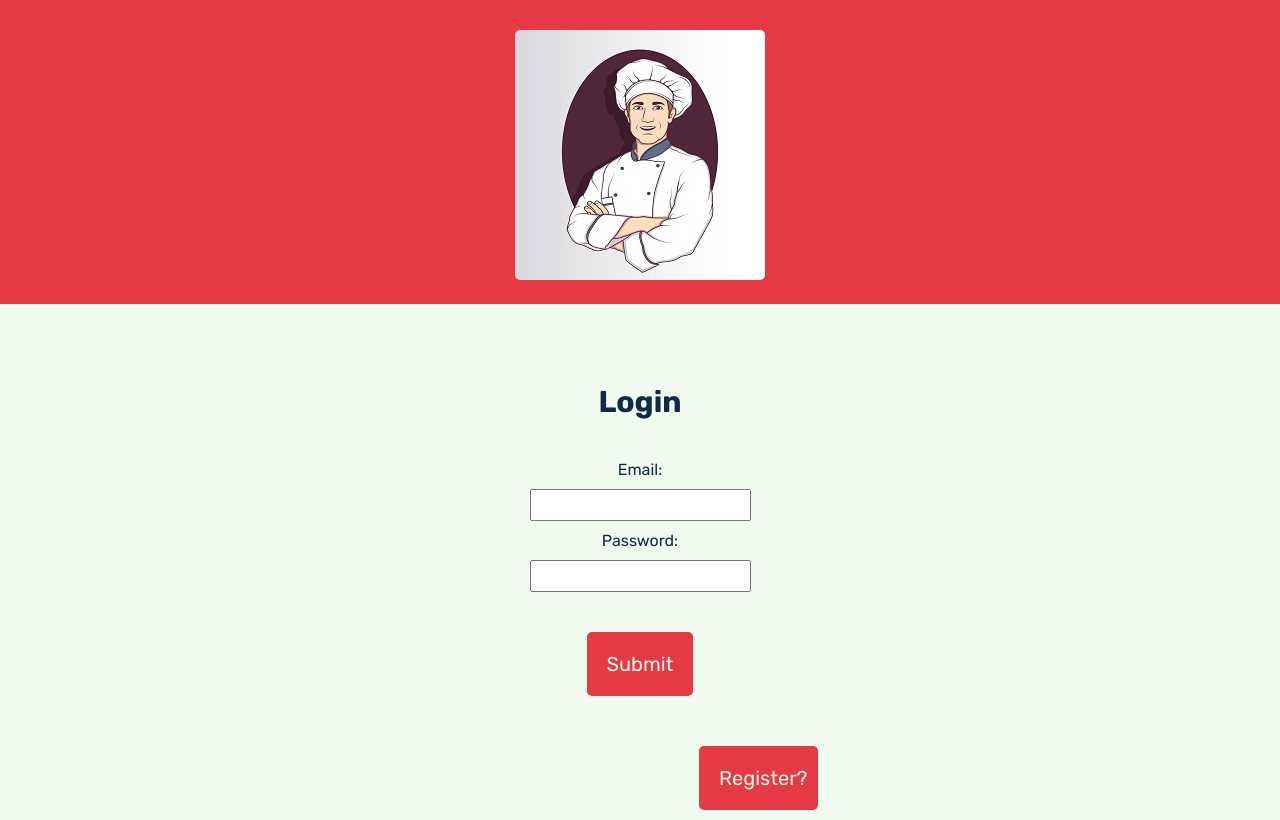
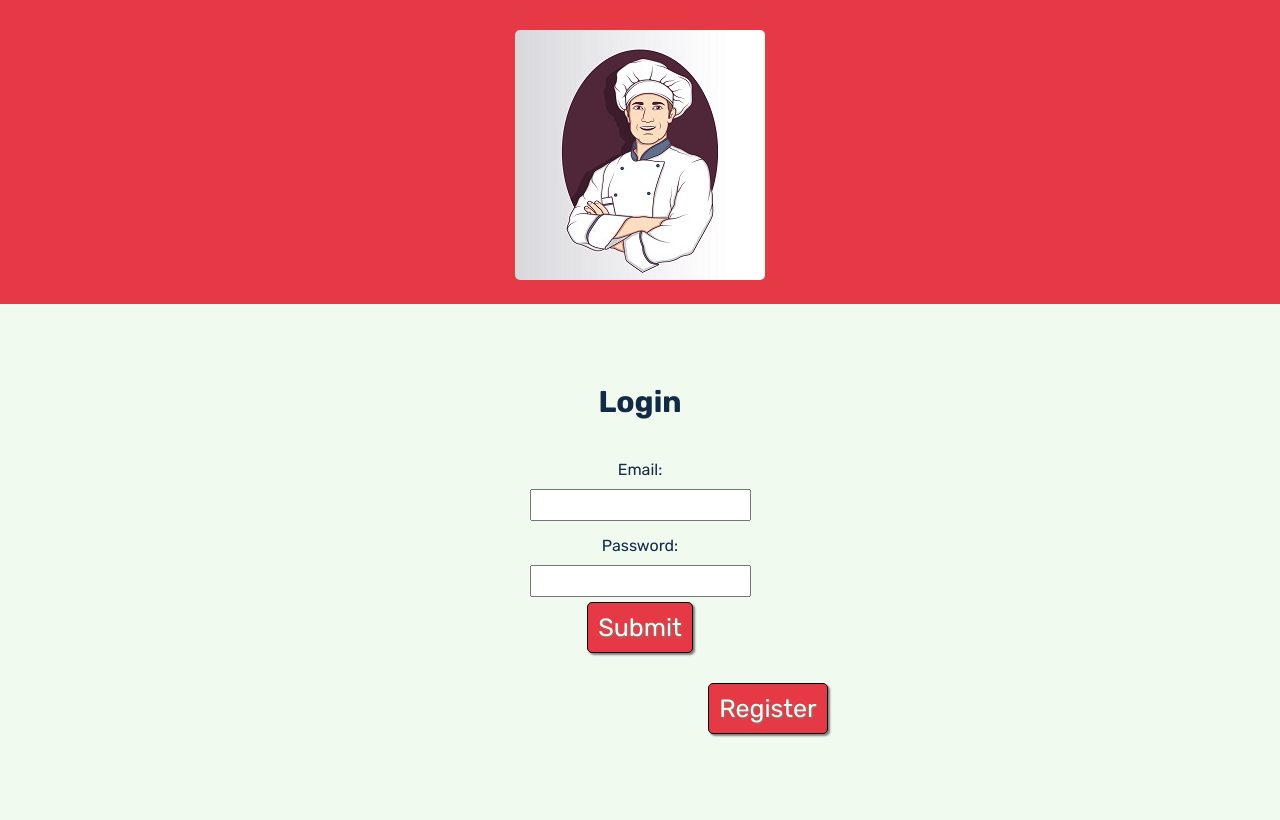
Before and after one commit to toribromma/CookIt, a React (Create React App) app in the folder client/: page / in a window 1280 px wide. Built offline with nearby package versions, Linux system fonts and the light colour scheme.

Commit message:
created a Button component

```diff
--- a/client/src/App.js
+++ b/client/src/App.js
@@ -12,7 +12,7 @@ import setAuthToken from "./utils/setAuthToken";
 import Login from "./components/Authentication/Login";
 import Context from "./utils/Context";
 import FilterRecipesContainer from "./components/FilterRecipes/FilterRecipesContainer";
-
+import Button from "./components/Button/Button"
 function App() {
   const [recipes, setRecipes] = useState([]);
   const [user, setUser] = useState({});
@@ -106,24 +106,11 @@ function App() {
         <ExtractRecipeContainer loadRecipes={loadRecipes} />
         <FilterRecipesContainer loadRecipes={loadRecipes} />
         <CardContainer loadRecipes={loadRecipes} />
-        <button
-          style={{
-            display: "block",
-            padding: "1.2em",
-            backgroundColor: "#e63946",
-            color: "#f1faee",
-            fontWeight: 700,
-            borderRadius: 5,
-            cursor: "pointer",
-            fontSize: 25,
-            boxShadow: "2px 2px 2px gray",
-            textShadow: "1px 1px 2px gray",
-            border: "black solid 0.4px",
-          }}
+        <Button
           onClick={Logout}
         >
           Log Out
-        </button>
+        </Button>
       </Context.Provider>
     </div>
   );
--- a/client/src/components/Authentication/Login.js
+++ b/client/src/components/Authentication/Login.js
@@ -3,7 +3,7 @@ import API from "../../utils/API";
 import setAuthToken from "../../utils/setAuthToken";
 import "./login.css";
 import jwt_decode from "jwt-decode";
-
+import Button from "../Button/Button"
 function Login({setUser, toggle}) {
 
     const [formObject, setFormObject] = useState({});
@@ -43,10 +43,7 @@ function Login({setUser, toggle}) {
             height: 425,
             width: 375,
             margin: "50px auto 10px auto",
-            // backgroundColor: "transparent",
-            // border: "2px solid gray",
             textAlign: "center",
-            // borderRadius: 10,
             fontFamily: "Rubik"
         }}>
             <h2>Login</h2>
@@ -56,11 +53,12 @@ function Login({setUser, toggle}) {
                     <label htmlFor="password">Password: </label>
                     <input name="password" onChange={handleInputChange} type="password"/>
                     {error ? <p>{error}</p> : "" }
-                    <button style={{fontSize: 20}} type="submit">
+                    <Button float={"none"} margin={"auto"} type="submit">
                         Submit
-                    </button>
-                    <button onClick={toggle} style={{float: "right", paddingRight: 10, marginRight: 10, fontSize: 20}}>Register?</button>
+                    </Button>
+                    {/* <button onClick={toggle} style={{float: "right", paddingRight: 10, marginRight: 10, fontSize: 20}}>Register?</button> */}
             </form>
+            <Button onClick={toggle} float={"right"}>Register</Button>
         </div>
     )
 }
--- a/client/src/components/Authentication/Register.js
+++ b/client/src/components/Authentication/Register.js
@@ -2,6 +2,7 @@ import React, { useState } from "react";
 import { useForm } from "react-hook-form";
 import API from "../../utils/API";
 import "./register.css";
+import Button from "../Button/Button"
 
 function Register({ setUser, toggle }) {
   const { register, errors, handleSubmit, watch } = useForm();
@@ -92,33 +93,16 @@ function Register({ setUser, toggle }) {
           type="password"
         />
         <div>{errors.password2 && "Passwords must match"}</div>
-        <button
+        <Button
           type="submit"
-          style={{
-            display: "flex",
-            margin: "30px auto auto auto",
-            fontSize: 20,
-            boxShadow: "2px 2px 2px gray",
-            textShadow: "1px 1px 2px gray",
-            border: "black solid 0.4px",
-          }}
         >
           Submit
-        </button>
-        <button
+        </Button>
+        <Button
           onClick={toggle}
-          style={{
-            float: "right",
-            paddingRight: 10,
-            marginRight: 10,
-            fontSize: 20,
-            boxShadow: "2px 2px 2px gray",
-            textShadow: "1px 1px 2px gray",
-            border: "black solid 0.4px",
-          }}
         >
           Click Here To Login
-        </button>
+        </Button>
       </form>
     </div>
   );
--- a/client/src/components/Authentication/login.css
+++ b/client/src/components/Authentication/login.css
@@ -7,19 +7,7 @@ h2 {
     padding: 1em;
 }
 
-button {
-    padding: 1em;
-    background-color: #e63946;
-    color: #f1faee;
-    border: transparent;
-    font-weight: 300;
-    border-radius: 5px;
-    cursor: pointer;
-    display: flex;
-    margin: 40px auto 10px auto;
-    font-family: "Rubik";
-}
-
 input {
     padding: 5px;
+    margin-bottom: 5px;
 }
--- /dev/null
+++ b/client/src/components/Button/Button.js
@@ -0,0 +1,24 @@
+import React from "react";
+
+export default function Button(props) {
+    return(
+        <button
+        style={{
+            backgroundColor: "#e63946",
+            color: "#f1faee",
+            padding: 10,
+            margin: props.margin,
+            fontWeight: 500,
+            borderRadius: 5,
+            fontSize: 25,
+            border: "black solid 0.4px",
+            boxShadow: "2px 2px 2px gray",
+            textShadow: "1px 1px 2px gray",
+            float: props.float
+
+        }}
+        {...props} >
+            {props.children}
+        </button>
+    )
+}
```
